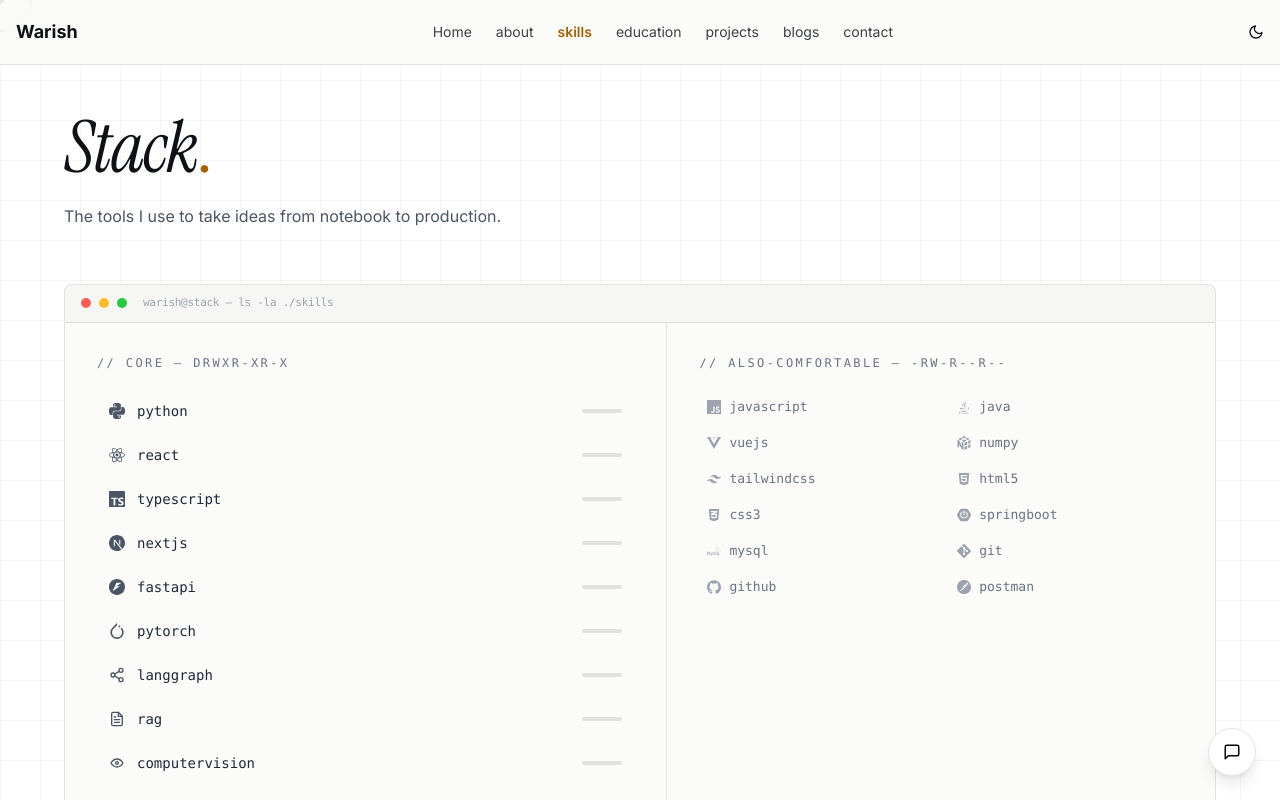
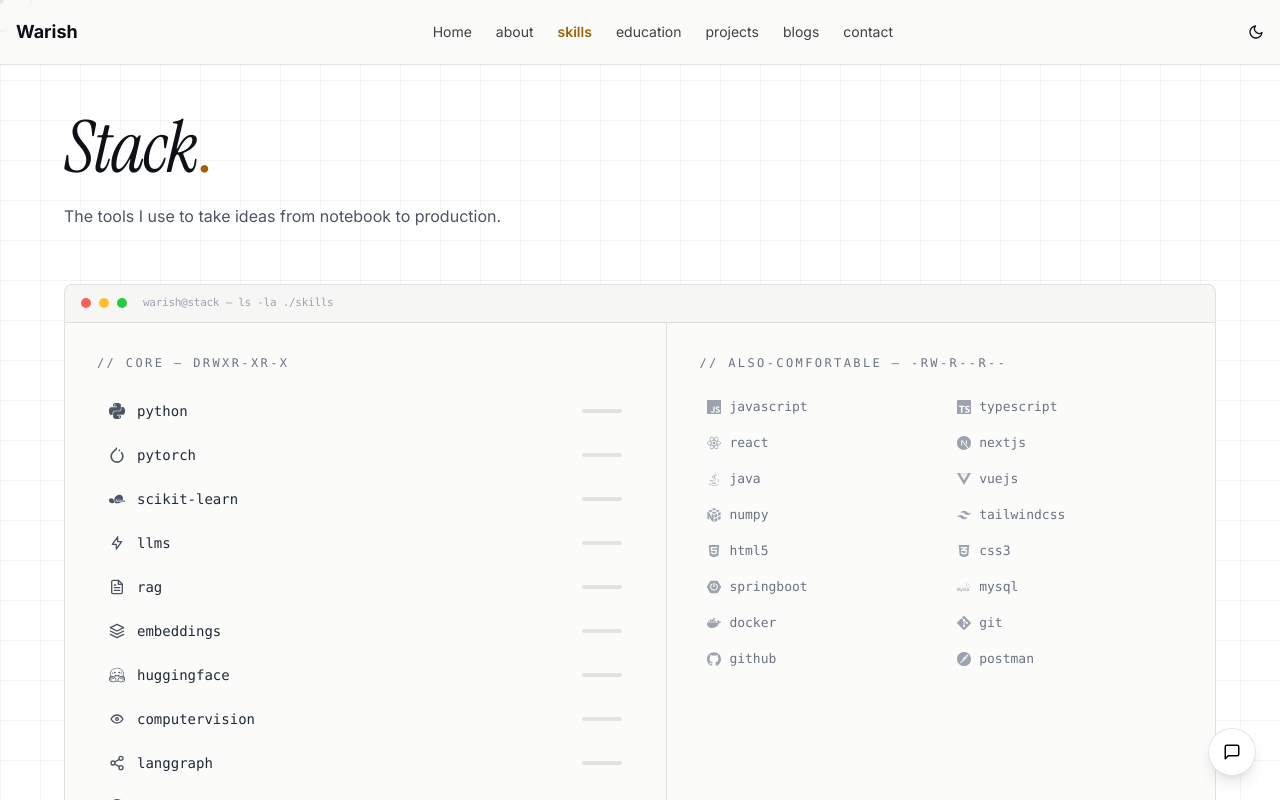
Before and after one commit to WarishAli1/warish-portfolio, a React (Vite) app in the folder project/: page /skills in a window 1280 px wide. Shown: the top 800 px of the page. Built offline with nearby package versions, Linux system fonts and the light colour scheme.

Commit message:
update in skill

```diff
--- a/project/src/components/Technologies.jsx
+++ b/project/src/components/Technologies.jsx
@@ -15,24 +15,31 @@
   SiGithub,
   SiPostman,
   SiSpringboot,
+  SiHuggingface,
+  SiDocker,
 } from "react-icons/si";
 import { FaJava, FaHtml5, FaCss3Alt } from "react-icons/fa";
-import { FiShare2, FiFileText } from "react-icons/fi";
-import { TbEye } from "react-icons/tb";
+import { FiShare2, FiFileText, FiLayers } from "react-icons/fi";
+import { TbEye, TbBolt } from "react-icons/tb";
 
 export const techStack = [
+  // AI / ML — grouped first since it's the actual focus, matches Sykra/ATS/Exam Guide/Face Recognition
   { name: "Python", icon: SiPython, color: "#3776AB", tier: "core" },
-  { name: "React", icon: SiReact, color: "#61DAFB", tier: "core" },
-  { name: "TypeScript", icon: SiTypescript, color: "#3178C6", tier: "core" },
-  { name: "Next.js", icon: SiNextdotjs, color: "#000000", tier: "core" },
+  { name: "PyTorch", icon: SiPytorch, color: "#EE4C2C", tier: "core" },
+  { name: "scikit-learn", icon: SiScikitlearn, color: "#F7931E", tier: "core" },
+  { name: "LLMs", icon: TbBolt, color: "#F97316", tier: "core" },
+  { name: "RAG", icon: FiFileText, color: "#22C55E", tier: "core" },
+  { name: "Embeddings", icon: FiLayers, color: "#14B8A6", tier: "core" },
+  { name: "Hugging Face", icon: SiHuggingface, color: "#FFD21E", tier: "core" },
+  { name: "Computer Vision", icon: TbEye, color: "#EC4899", tier: "core" },
+  { name: "LangGraph", icon: FiShare2, color: "#8B5CF6", tier: "core" },
   { name: "FastAPI", icon: SiFastapi, color: "#009688", tier: "core" },
-  { name: "PyTorch", icon: SiPytorch, color: "#EE4C2C", tier: "core" },
-  { name: "LangGraph", icon: FiShare2, color: "#8B5CF6", tier: "core" },
-  { name: "RAG", icon: FiFileText, color: "#22C55E", tier: "core" },
-  { name: "Computer Vision", icon: TbEye, color: "#EC4899", tier: "core" },
-  { name: "scikit-learn", icon: SiScikitlearn, color: "#F7931E", tier: "core" },
 
+  // Also comfortable
   { name: "JavaScript", icon: SiJavascript, color: "#F7DF1E", tier: "familiar" },
+  { name: "TypeScript", icon: SiTypescript, color: "#3178C6", tier: "familiar" },
+  { name: "React", icon: SiReact, color: "#61DAFB", tier: "familiar" },
+  { name: "Next.js", icon: SiNextdotjs, color: "#000000", tier: "familiar" },
   { name: "Java", icon: FaJava, color: "#f89820", tier: "familiar" },
   { name: "Vue.js", icon: SiVuedotjs, color: "#4FC08D", tier: "familiar" },
   { name: "NumPy", icon: SiNumpy, color: "#013243", tier: "familiar" },
@@ -41,6 +48,7 @@
   { name: "CSS3", icon: FaCss3Alt, color: "#1572B6", tier: "familiar" },
   { name: "Spring Boot", icon: SiSpringboot, color: "#6DB33F", tier: "familiar" },
   { name: "MySQL", icon: SiMysql, color: "#4479A1", tier: "familiar" },
+  { name: "Docker", icon: SiDocker, color: "#2496ED", tier: "familiar" },
   { name: "Git", icon: SiGit, color: "#F05032", tier: "familiar" },
   { name: "GitHub", icon: SiGithub, color: "#000000", tier: "familiar" },
   { name: "Postman", icon: SiPostman, color: "#FF6C37", tier: "familiar" },
```
Also changed, not shown: project/src/content/facts.json (+8 -7 lines).
